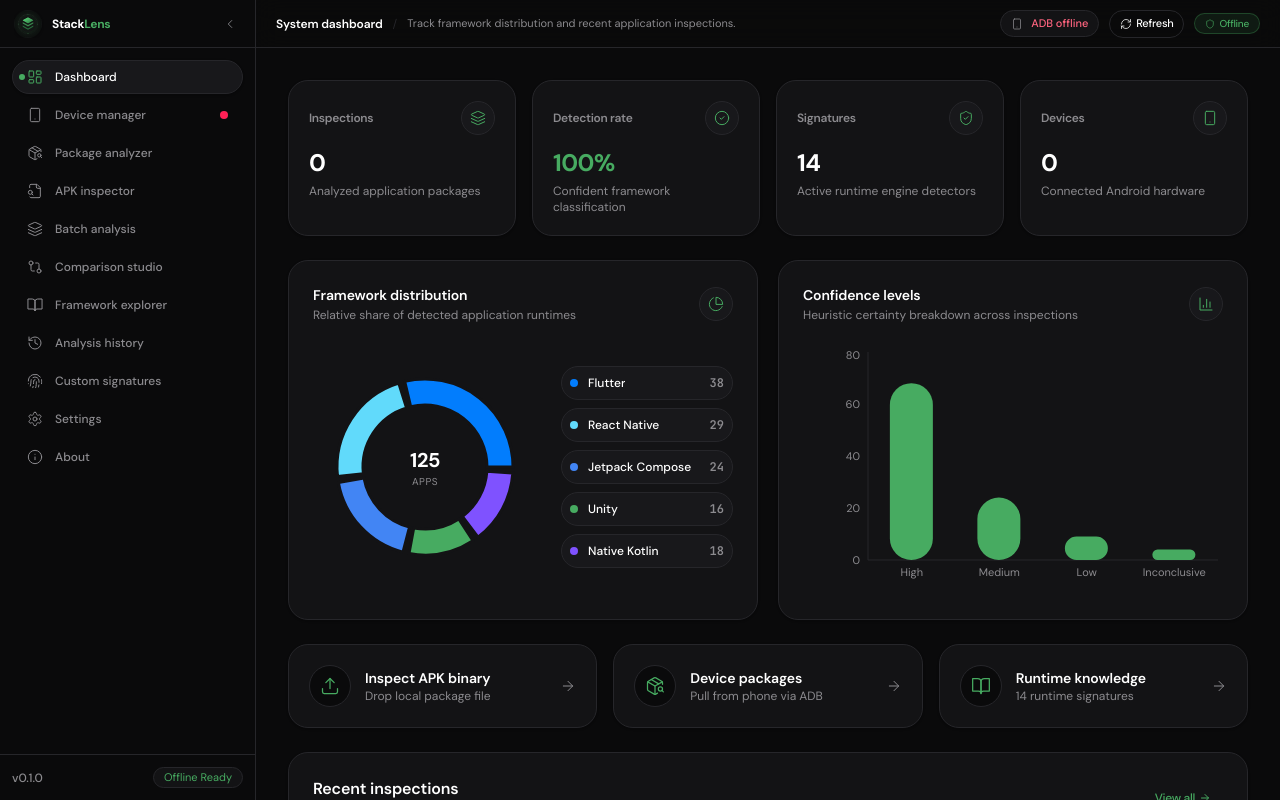
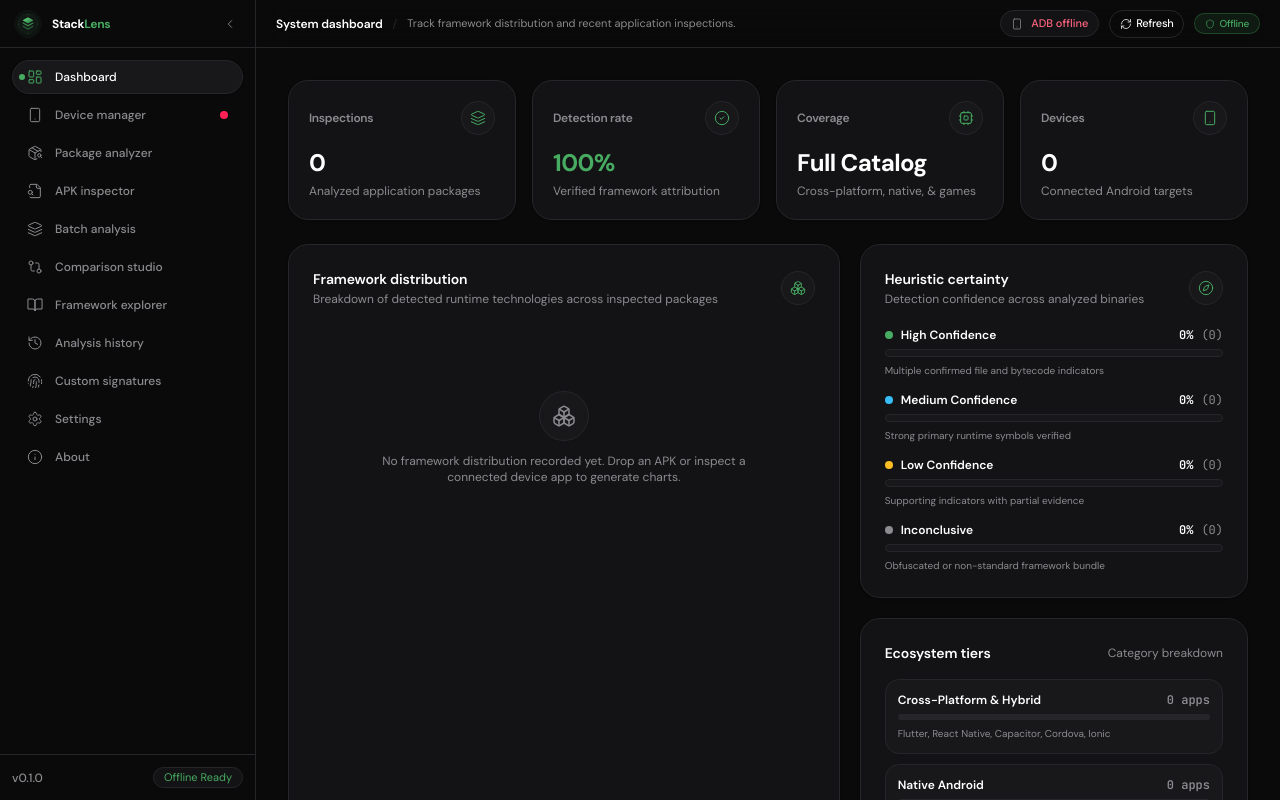
Before and after one commit to belkysupreme22/StackLens, a React (Vite) app in the folder apps/desktop/: page / in a window 1280 px wide. Built offline with nearby package versions, Linux system fonts and the light colour scheme.

Commit message:
feat(analytics): overhaul dashboard charts to high-craft spectrum rails and clean internal copy

```diff
--- a/apps/desktop/src/components/dashboard/dashboard-page.tsx
+++ b/apps/desktop/src/components/dashboard/dashboard-page.tsx
@@ -1,4 +1,4 @@
-import React, { useEffect } from "react";
+import React, { useEffect, useState } from "react";
 import {
   Layers,
   Smartphone,
@@ -11,49 +11,16 @@ import {
   CheckCircle2,
   PieChart as PieIcon,
   BarChart3,
+  Cpu,
+  Boxes,
+  Compass,
 } from "lucide-react";
-import {
-  PieChart,
-  Pie,
-  Cell,
-  ResponsiveContainer,
-  BarChart,
-  Bar,
-  XAxis,
-  YAxis,
-  Tooltip,
-} from "recharts";
 import { useAppStore } from "@/stores/app-store";
 import { Card, CardHeader, CardTitle, CardContent } from "@/components/ui/card";
 import { Button } from "@/components/ui/button";
 import { Badge } from "@/components/ui/badge";
 import { frameworkColor, frameworkDisplayName, formatDate } from "@/lib/utils";
 import * as commands from "@/lib/commands";
-
-// Custom high-craft tooltip for Recharts
-function CustomTooltip({ active, payload, label }: any) {
-  if (active && payload && payload.length) {
-    const data = payload[0];
-    return (
-      <div className="rounded-[14px] border border-[#26262a] bg-[#18181b]/95 p-3 shadow-xl backdrop-blur-md text-xs select-none">
-        <div className="font-semibold text-[#ffffff] flex items-center gap-2">
-          {data.payload.color && (
-            <span
-              className="h-2.5 w-2.5 rounded-full"
-              style={{ backgroundColor: data.payload.color }}
-            />
-          )}
-          <span>{data.name || label}</span>
-        </div>
-        <div className="mt-1 text-[#8c8b8f] flex items-center justify-between gap-4">
-          <span>Total packages:</span>
-          <span className="font-mono text-[#ffffff] font-medium">{data.value}</span>
-        </div>
-      </div>
-    );
-  }
-  return null;
-}
 
 export function DashboardPage() {
   const {
@@ -62,6 +29,8 @@ export function DashboardPage() {
     setCurrentPage,
     setActiveAnalysis,
   } = useAppStore();
+
+  const [hoveredFw, setHoveredFw] = useState<string | null>(null);
 
   useEffect(() => {
     loadDashboardStats();
@@ -79,45 +48,74 @@ export function DashboardPage() {
     }
   };
 
+  const total = dashboardStats?.total_analyses || 0;
+  const successRate =
+    total > 0
+      ? Math.round(((dashboardStats?.success_count || 0) / total) * 100)
+      : 100;
+
+  // Framework distribution entries
   const fwEntries = dashboardStats?.framework_distribution
     ? Object.entries(dashboardStats.framework_distribution)
     : [];
 
-  const fwData = fwEntries.length > 0
-    ? fwEntries.map(([fw, count]) => ({
+  // Ranked framework list
+  const rankedFrameworks = fwEntries
+    .map(([fw, count]) => {
+      const percentage = total > 0 ? Math.round((count / total) * 100) : 0;
+      return {
+        id: fw,
         name: frameworkDisplayName(fw),
-        value: count,
+        count,
+        percentage,
         color: frameworkColor(fw),
-      }))
-    : [
-        // Default preview distributions when starting fresh
-        { name: "Flutter", value: 38, color: "#027DFD" },
-        { name: "React Native", value: 29, color: "#61DAFB" },
-        { name: "Jetpack Compose", value: 24, color: "#4285F4" },
-        { name: "Unity", value: 16, color: "#47ab61" },
-        { name: "Native Kotlin", value: 18, color: "#7F52FF" },
+        category: getFrameworkCategory(fw),
+      };
+    })
+    .sort((a, b) => b.count - a.count);
+
+  // Confidence entries
+  const confLevels = [
+    { key: "High", label: "High Confidence", color: "#47ab61", desc: "Multiple confirmed file and bytecode indicators" },
+    { key: "Medium", label: "Medium Confidence", color: "#38bdf8", desc: "Strong primary runtime symbols verified" },
+    { key: "Low", label: "Low Confidence", color: "#fbbf24", desc: "Supporting indicators with partial evidence" },
+    { key: "Inconclusive", label: "Inconclusive", color: "#8c8b8f", desc: "Obfuscated or non-standard framework bundle" },
   ];
 
-  const confEntries = dashboardStats?.confidence_distribution
-    ? Object.entries(dashboardStats.confidence_distribution)
-    : [];
+  const confStats = confLevels.map((lvl) => {
+    const dist = dashboardStats?.confidence_distribution as Record<string, number> | undefined;
+    const count = (dist && dist[lvl.key]) || 0;
+    const percentage = total > 0 ? Math.round((count / total) * 100) : 0;
+    return { ...lvl, count, percentage };
+  });
 
-  const confData = confEntries.length > 0
-    ? confEntries.map(([conf, count]) => ({
-        name: conf,
-        count,
-      }))
-    : [
-        { name: "High", count: 68 },
-        { name: "Medium", count: 24 },
-        { name: "Low", count: 9 },
-        { name: "Inconclusive", count: 4 },
+  // Architectural category groups
+  const categoryGroups = [
+    {
+      name: "Cross-Platform & Hybrid",
+      desc: "Flutter, React Native, Capacitor, Cordova, Ionic",
+      count: rankedFrameworks
+        .filter((f) => f.category === "Cross-Platform")
+        .reduce((sum, f) => sum + f.count, 0),
+      color: "#027DFD",
+    },
+    {
+      name: "Native Android",
+      desc: "Jetpack Compose, Kotlin, Java Toolkits",
+      count: rankedFrameworks
+        .filter((f) => f.category === "Native")
+        .reduce((sum, f) => sum + f.count, 0),
+      color: "#4285F4",
+    },
+    {
+      name: "Game Engines",
+      desc: "Unity, Unreal Engine, Godot Runtimes",
+      count: rankedFrameworks
+        .filter((f) => f.category === "Gaming")
+        .reduce((sum, f) => sum + f.count, 0),
+      color: "#47ab61",
+    },
   ];
-
-  const total = dashboardStats?.total_analyses || 0;
-  const successRate = total > 0
-    ? Math.round(((dashboardStats?.success_count || 0) / total) * 100)
-    : 100;
 
   return (
     <div className="space-y-6">
@@ -131,7 +129,7 @@ export function DashboardPage() {
             </div>
           </div>
           <div className="mt-3 text-2xl font-bold text-[#ffffff] tracking-tight tabular-nums">
-            {dashboardStats?.total_analyses || 0}
+            {total}
           </div>
           <p className="mt-1 text-xs text-[#8c8b8f]">Analyzed application packages</p>
         </Card>
@@ -146,20 +144,20 @@ export function DashboardPage() {
           <div className="mt-3 text-2xl font-bold text-[#47ab61] tracking-tight tabular-nums">
             {successRate}%
           </div>
-          <p className="mt-1 text-xs text-[#8c8b8f]">Confident framework classification</p>
+          <p className="mt-1 text-xs text-[#8c8b8f]">Verified framework attribution</p>
         </Card>
 
         <Card className="p-5 border-[#26262a] bg-[#131315] rounded-[20px] shadow-sm">
           <div className="flex items-center justify-between">
-            <span className="text-xs font-semibold text-[#8c8b8f] tracking-tight">Signatures</span>
+            <span className="text-xs font-semibold text-[#8c8b8f] tracking-tight">Coverage</span>
             <div className="p-2 rounded-full bg-[#18181b] border border-[#26262a] text-[#47ab61]">
-              <ShieldCheck className="h-4 w-4" strokeWidth={1.5} />
+              <Cpu className="h-4 w-4" strokeWidth={1.5} />
             </div>
           </div>
           <div className="mt-3 text-2xl font-bold text-[#ffffff] tracking-tight tabular-nums">
-            14
+            Full Catalog
           </div>
-          <p className="mt-1 text-xs text-[#8c8b8f]">Active runtime engine detectors</p>
+          <p className="mt-1 text-xs text-[#8c8b8f]">Cross-platform, native, & games</p>
         </Card>
 
         <Card className="p-5 border-[#26262a] bg-[#131315] rounded-[20px] shadow-sm">
@@ -172,126 +170,201 @@ export function DashboardPage() {
           <div className="mt-3 text-2xl font-bold text-[#ffffff] tracking-tight tabular-nums">
             {dashboardStats?.connected_devices || 0}
           </div>
-          <p className="mt-1 text-xs text-[#8c8b8f]">Connected Android hardware</p>
+          <p className="mt-1 text-xs text-[#8c8b8f]">Connected Android targets</p>
         </Card>
       </div>
 
-      {/* Visual Analytics Row */}
-      <div className="grid grid-cols-1 lg:grid-cols-2 gap-5">
-        {/* Framework Distribution Donut Chart */}
-        <Card className="p-6 border-[#26262a] bg-[#131315] rounded-[20px] space-y-4 shadow-sm">
+      {/* Visual Analytics Grid */}
+      <div className="grid grid-cols-1 lg:grid-cols-12 gap-5">
+        {/* Left: Framework Architecture Distribution (Span 7) */}
+        <Card className="lg:col-span-7 p-6 border-[#26262a] bg-[#131315] rounded-[20px] space-y-5 shadow-sm">
           <div className="flex items-center justify-between">
             <div>
               <CardTitle className="text-sm font-bold text-[#ffffff] tracking-tight">
                 Framework distribution
               </CardTitle>
               <p className="text-xs text-[#8c8b8f] mt-0.5">
-                Relative share of detected application runtimes
+                Breakdown of detected runtime technologies across inspected packages
               </p>
             </div>
             <div className="p-2 rounded-full bg-[#18181b] border border-[#26262a] text-[#47ab61]">
-              <PieIcon className="h-4 w-4" strokeWidth={1.5} />
+              <Boxes className="h-4 w-4" strokeWidth={1.5} />
             </div>
           </div>
 
-          <div className="h-64 flex flex-col sm:flex-row items-center justify-center gap-6">
-            <div className="h-56 w-56 relative flex items-center justify-center shrink-0">
-              <ResponsiveContainer width="100%" height="100%">
-                <PieChart>
-                  <Pie
-                    data={fwData}
-                    cx="50%"
-                    cy="50%"
-                    innerRadius={62}
-                    outerRadius={88}
-                    paddingAngle={4}
-                    dataKey="value"
-                    stroke="#131315"
-                    strokeWidth={3}
+          {rankedFrameworks.length > 0 ? (
+            <div className="space-y-5">
+              {/* Proportional Stacked Spectrum Bar */}
+              <div className="space-y-2">
+                <div className="h-3 w-full rounded-full bg-[#18181b] border border-[#26262a] p-0.5 flex overflow-hidden">
+                  {rankedFrameworks.map((fw) => (
+                    <div
+                      key={fw.id}
+                      className="h-full first:rounded-l-full last:rounded-r-full transition-all duration-300 relative group cursor-pointer"
+                      style={{
+                        width: `${Math.max(fw.percentage, 4)}%`,
+                        backgroundColor: fw.color,
+                        opacity: hoveredFw && hoveredFw !== fw.id ? 0.35 : 1,
+                      }}
+                      onMouseEnter={() => setHoveredFw(fw.id)}
+                      onMouseLeave={() => setHoveredFw(null)}
+                      title={`${fw.name}: ${fw.count} apps (${fw.percentage}%)`}
+                    />
+                  ))}
+                </div>
+
+                <div className="flex items-center justify-between text-[11px] text-[#8c8b8f]">
+                  <span>Proportional runtime share</span>
+                  <span className="font-mono text-[#ffffff]">{total} total packages</span>
+                </div>
+              </div>
+
+              {/* Framework Rows with Proportional Tracks */}
+              <div className="space-y-3 pt-2">
+                {rankedFrameworks.slice(0, 6).map((fw) => (
+                  <div
+                    key={fw.id}
+                    onMouseEnter={() => setHoveredFw(fw.id)}
+                    onMouseLeave={() => setHoveredFw(null)}
+                    className={`p-3 rounded-[14px] border transition-all ${
+                      hoveredFw === fw.id
+                        ? "bg-[#18181b] border-[#333338]"
+                        : "bg-[#18181b]/50 border-transparent hover:border-[#26262a]"
+                    }`}
                   >
-                    {fwData.map((entry, index) => (
-                      <Cell key={`cell-${index}`} fill={entry.color} />
-                    ))}
-                  </Pie>
-                  <Tooltip content={<CustomTooltip />} />
-                </PieChart>
-              </ResponsiveContainer>
-              <div className="absolute inset-0 flex flex-col items-center justify-center pointer-events-none">
-                <span className="text-xl font-bold text-[#ffffff] tracking-tight">
-                  {fwData.reduce((acc, curr) => acc + curr.value, 0)}
+                    <div className="flex items-center justify-between text-xs mb-1.5">
+                      <div className="flex items-center gap-2.5">
+                        <span
+                          className="h-2.5 w-2.5 rounded-full shrink-0 shadow-sm"
+                          style={{ backgroundColor: fw.color }}
+                        />
+                        <span className="font-semibold text-[#ffffff]">{fw.name}</span>
+                        <span className="text-[10px] px-2 py-0.5 rounded-full bg-[#26262a] text-[#8c8b8f]">
+                          {fw.category}
                         </span>
-                <span className="text-[10px] text-[#8c8b8f] uppercase tracking-wider">
-                  Apps
+                      </div>
+                      <div className="flex items-center gap-3">
+                        <span className="text-xs font-mono text-[#ffffff] tabular-nums font-semibold">
+                          {fw.percentage}%
+                        </span>
+                        <span className="text-xs font-mono text-[#8c8b8f] tabular-nums">
+                          {fw.count} {fw.count === 1 ? "app" : "apps"}
                         </span>
                       </div>
                     </div>
 
-            {/* Legend chips */}
-            <div className="flex-1 space-y-2 w-full">
-              {fwData.slice(0, 5).map((entry) => (
+                    {/* Progress Track */}
+                    <div className="h-1.5 w-full rounded-full bg-[#26262a]/60 overflow-hidden">
                       <div
-                  key={entry.name}
-                  className="flex items-center justify-between p-2 rounded-full bg-[#18181b] border border-[#26262a] text-xs"
-                >
-                  <div className="flex items-center gap-2.5 truncate">
-                    <span
-                      className="h-2 w-2 rounded-full shrink-0"
-                      style={{ backgroundColor: entry.color }}
+                        className="h-full rounded-full transition-all duration-500 ease-out"
+                        style={{
+                          width: `${Math.max(fw.percentage, 2)}%`,
+                          backgroundColor: fw.color,
+                        }}
                       />
-                    <span className="text-[#ffffff] font-medium truncate">{entry.name}</span>
                     </div>
-                  <span className="font-mono text-[#8c8b8f] tabular-nums font-semibold">
-                    {entry.value}
-                  </span>
                   </div>
                 ))}
               </div>
             </div>
+          ) : (
+            <div className="py-16 text-center space-y-3">
+              <div className="flex justify-center">
+                <div className="p-3 rounded-full bg-[#18181b] border border-[#26262a] text-[#8c8b8f]">
+                  <Boxes className="h-6 w-6" strokeWidth={1.5} />
+                </div>
+              </div>
+              <p className="text-xs text-[#8c8b8f] max-w-sm mx-auto">
+                No framework distribution recorded yet. Drop an APK or inspect a connected device app to generate charts.
+              </p>
+            </div>
+          )}
         </Card>
 
-        {/* Confidence Scores Bar Chart */}
-        <Card className="p-6 border-[#26262a] bg-[#131315] rounded-[20px] space-y-4 shadow-sm">
+        {/* Right: Confidence Scorecard & Ecosystem Tiers (Span 5) */}
+        <div className="lg:col-span-5 space-y-5">
+          {/* Confidence Scorecard */}
+          <Card className="p-6 border-[#26262a] bg-[#131315] rounded-[20px] space-y-5 shadow-sm">
             <div className="flex items-center justify-between">
               <div>
                 <CardTitle className="text-sm font-bold text-[#ffffff] tracking-tight">
-                Confidence levels
+                  Heuristic certainty
                 </CardTitle>
                 <p className="text-xs text-[#8c8b8f] mt-0.5">
-                Heuristic certainty breakdown across inspections
+                  Detection confidence across analyzed binaries
                 </p>
               </div>
               <div className="p-2 rounded-full bg-[#18181b] border border-[#26262a] text-[#47ab61]">
-              <BarChart3 className="h-4 w-4" strokeWidth={1.5} />
+                <Compass className="h-4 w-4" strokeWidth={1.5} />
               </div>
             </div>
 
-          <div className="h-64 flex items-center justify-center pt-2">
-            <ResponsiveContainer width="100%" height="100%">
-              <BarChart data={confData} barCategoryGap="25%">
-                <XAxis
-                  dataKey="name"
-                  stroke="#8c8b8f"
-                  fontSize={11}
-                  tickLine={false}
-                  axisLine={{ stroke: "#26262a" }}
+            <div className="space-y-3.5">
+              {confStats.map((lvl) => (
+                <div key={lvl.key} className="space-y-1.5">
+                  <div className="flex items-center justify-between text-xs">
+                    <div className="flex items-center gap-2">
+                      <span
+                        className="h-2 w-2 rounded-full shrink-0"
+                        style={{ backgroundColor: lvl.color }}
                       />
-                <YAxis
-                  stroke="#8c8b8f"
-                  fontSize={11}
-                  tickLine={false}
-                  axisLine={{ stroke: "#26262a" }}
-                  allowDecimals={false}
+                      <span className="font-semibold text-[#ffffff]">{lvl.label}</span>
+                    </div>
+                    <div className="flex items-center gap-2 font-mono tabular-nums text-xs">
+                      <span className="font-semibold text-[#ffffff]">{lvl.percentage}%</span>
+                      <span className="text-[#8c8b8f]">({lvl.count})</span>
+                    </div>
+                  </div>
+
+                  <div className="h-2 w-full rounded-full bg-[#18181b] border border-[#26262a] overflow-hidden">
+                    <div
+                      className="h-full rounded-full transition-all duration-500 ease-out"
+                      style={{
+                        width: `${Math.max(lvl.percentage, lvl.count > 0 ? 3 : 0)}%`,
+                        backgroundColor: lvl.color,
+                      }}
                     />
-                <Tooltip content={<CustomTooltip />} />
-                <Bar
-                  dataKey="count"
-                  fill="#47ab61"
-                  radius={[9999, 9999, 9999, 9999]}
-                />
-              </BarChart>
-            </ResponsiveContainer>
+                  </div>
+                  <p className="text-[10px] text-[#8c8b8f]">{lvl.desc}</p>
+                </div>
+              ))}
             </div>
           </Card>
+
+          {/* Technology Tiers */}
+          <Card className="p-6 border-[#26262a] bg-[#131315] rounded-[20px] space-y-4 shadow-sm">
+            <div className="flex items-center justify-between">
+              <CardTitle className="text-sm font-bold text-[#ffffff] tracking-tight">
+                Ecosystem tiers
+              </CardTitle>
+              <span className="text-xs text-[#8c8b8f]">Category breakdown</span>
+            </div>
+
+            <div className="space-y-2.5">
+              {categoryGroups.map((cat) => {
+                const pct = total > 0 ? Math.round((cat.count / total) * 100) : 0;
+                return (
+                  <div
+                    key={cat.name}
+                    className="p-3 rounded-[14px] bg-[#18181b] border border-[#26262a] space-y-1.5"
+                  >
+                    <div className="flex items-center justify-between text-xs">
+                      <span className="font-semibold text-[#ffffff]">{cat.name}</span>
+                      <span className="font-mono text-[#8c8b8f] font-semibold">{cat.count} apps</span>
+                    </div>
+                    <div className="h-1.5 w-full rounded-full bg-[#26262a] overflow-hidden">
+                      <div
+                        className="h-full rounded-full transition-all duration-500"
+                        style={{ width: `${Math.max(pct, cat.count > 0 ? 4 : 0)}%`, backgroundColor: cat.color }}
+                      />
+                    </div>
+                    <p className="text-[10px] text-[#8c8b8f]">{cat.desc}</p>
+                  </div>
+                );
+              })}
+            </div>
+          </Card>
+        </div>
       </div>
 
       {/* Quick Launch Actions */}
@@ -338,7 +411,7 @@ export function DashboardPage() {
             </div>
             <div>
               <h4 className="text-sm font-semibold text-[#ffffff] tracking-tight">Runtime knowledge</h4>
-              <p className="text-xs text-[#8c8b8f]">14 runtime signatures</p>
+              <p className="text-xs text-[#8c8b8f]">Explore framework signatures</p>
             </div>
           </div>
           <ArrowRight className="h-4 w-4 text-[#8c8b8f] group-hover:text-[#47ab61] group-hover:translate-x-1 transition-all" strokeWidth={1.5} />
@@ -421,3 +494,27 @@ export function DashboardPage() {
     </div>
   );
 }
+
+function getFrameworkCategory(framework: string): string {
+  switch (framework) {
+    case "Flutter":
+    case "ReactNative":
+    case "Cordova":
+    case "Capacitor":
+    case "Ionic":
+    case "NativeScript":
+    case "Xamarin":
+    case "DotNetMaui":
+      return "Cross-Platform";
+    case "Unity":
+    case "UnrealEngine":
+    case "Godot":
+      return "Gaming";
+    case "NativeAndroidJava":
+    case "NativeAndroidKotlin":
+    case "JetpackCompose":
+      return "Native";
+    default:
+      return "Runtime";
+  }
+}
--- a/apps/desktop/src/components/device/device-page.tsx
+++ b/apps/desktop/src/components/device/device-page.tsx
@@ -139,7 +139,7 @@ export function DevicePage() {
           appName: profile.appName,
           stage: 4,
           stageLabel: "Evaluating framework runtimes",
-          details: `Running 14 engine detectors against binary signatures...`,
+          details: `Matching runtime signatures against binary evidence...`,
           error: null,
         });
       }, 2400);
--- a/apps/desktop/src/components/explorer/explorer-page.tsx
+++ b/apps/desktop/src/components/explorer/explorer-page.tsx
@@ -295,7 +295,7 @@ export function FrameworkExplorerPage() {
               Framework architecture library
             </h3>
             <p className="text-[11px] font-mono text-[#8c8b8f] mt-0.5">
-              Inspection signatures, binary markers, and heuristics for 14 supported Android frameworks.
+              Inspection signatures, binary markers, and heuristics for supported Android frameworks.
             </p>
           </div>
 
--- a/apps/desktop/src/components/inspector/apk-inspector-page.tsx
+++ b/apps/desktop/src/components/inspector/apk-inspector-page.tsx
@@ -150,9 +150,9 @@ export function ApkInspectorPage() {
       {/* Capabilities Overview */}
       <div className="grid grid-cols-1 md:grid-cols-3 gap-4 pt-1">
         <div className="p-5 rounded-[20px] border border-[#26262a] bg-[#131315] space-y-1.5">
-          <span className="text-sm font-semibold text-[#ffffff] tracking-tight">14 framework runtimes</span>
+          <span className="text-sm font-semibold text-[#ffffff] tracking-tight">Framework intelligence</span>
           <p className="text-xs text-[#8c8b8f] leading-relaxed">
-            Identifies modern engines, hybrid wrappers, and native Android toolkits.
+            Identifies modern hybrid engines, game runtimes, and native Android toolkits.
           </p>
         </div>
 
--- a/apps/desktop/src/components/layout/header.tsx
+++ b/apps/desktop/src/components/layout/header.tsx
@@ -31,7 +31,7 @@ const pageTitles: Record<string, { title: string; subtitle: string }> = {
   },
   explorer: {
     title: "Framework explorer",
-    subtitle: "Explore runtime signatures across 14 supported frameworks.",
+    subtitle: "Explore runtime signatures across supported Android frameworks.",
   },
   history: {
     title: "Analysis history",
```
Also changed, not shown: apps/desktop/src/components/device/fullscreen-pull-loader.tsx (+6 -6 lines). Lines whose indentation alone changed are shown as unchanged.
